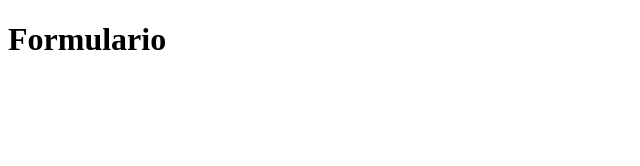
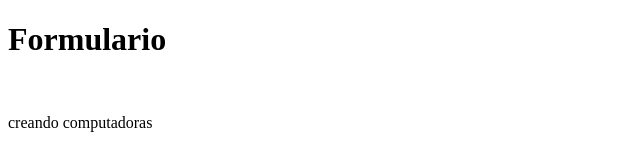
Before and after one commit to victor2605/Proyecto-Desarrollo-, a plain HTML site: page index.html in a window 1280 px wide. Shown: the whole page, without its empty margins (0-640 px from the left). Drawn offline with Linux system fonts and the light colour scheme.

Commit message:
Formulario estructura

```diff
--- a/index.html
+++ b/index.html
@@ -8,5 +8,7 @@
 </head>
 <body>
     <h1>Formulario</h1>
+    <br>
+    <p>creando computadoras</p>
 </body>
 </html>
```
